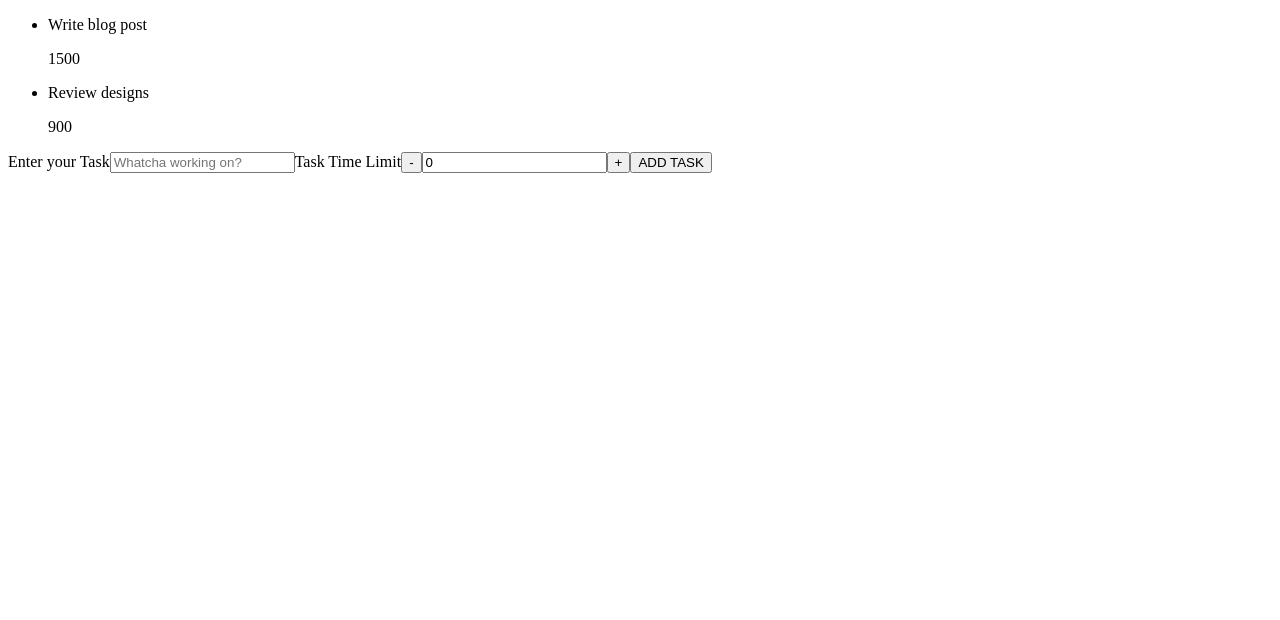
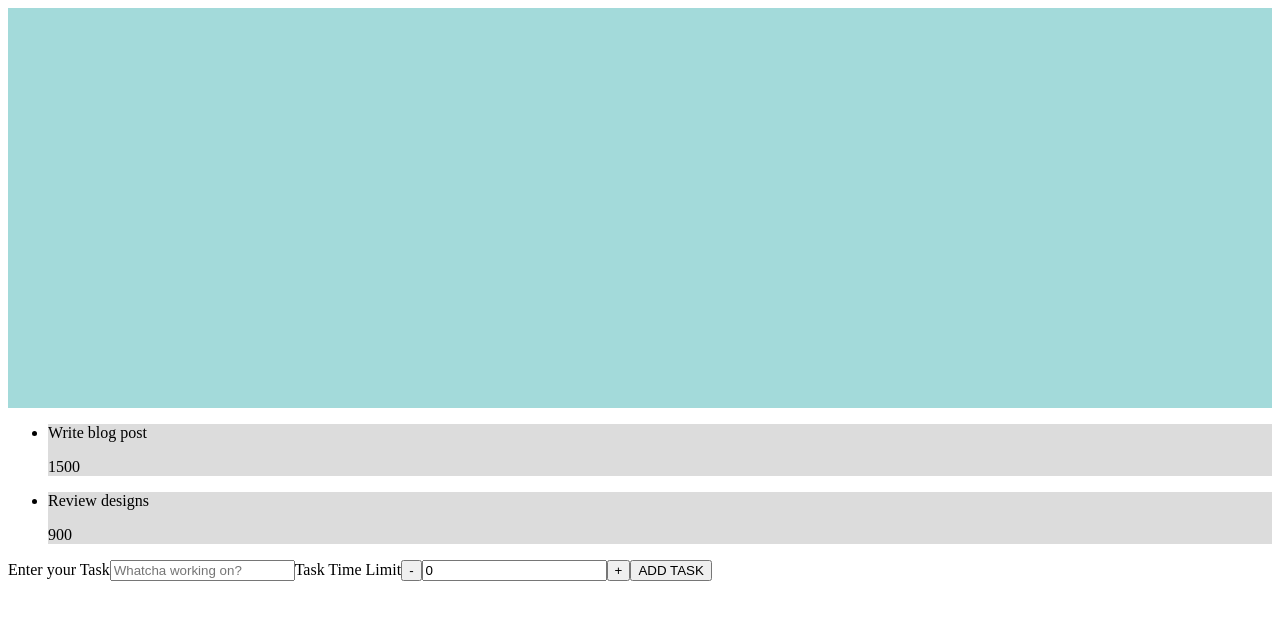
Before and after one commit to GaryWintle/kofun, a Next.js app: page / in a window 1280 px wide. Shown: the top 620 px of the page. Built offline with nearby package versions, Linux system fonts and the light colour scheme.

Commit message:
create working hero skeleton

```diff
--- a/src/app/page.js
+++ b/src/app/page.js
@@ -1,4 +1,4 @@
-import KofunApp from '@/components/KofunApp';
+import KofunApp from '@/components/KofunApp/KofunApp';
 
 export default function Home() {
   return (
--- a/src/components/KofunApp.jsx
+++ b/src/components/KofunApp/KofunApp.jsx
@@ -1,9 +1,10 @@
 'use client';
 
 import { useReducer } from 'react';
-import timerReducer, { timerInitialState } from '../reducer/timerReducer';
-import TaskList from '@/components/TaskList';
-import TaskForm from '@/components/TaskForm';
+import timerReducer, { timerInitialState } from '@/reducer/timerReducer';
+import styles from '@/components/KofunApp/KofunApp.module.css';
+import TaskList from '@/components/TaskList/TaskList';
+import TaskForm from '@/components/TaskForm/TaskForm';
 import useTimer from '@/hooks/useTimer';
 
 const KofunApp = () => {
@@ -19,8 +20,14 @@ const KofunApp = () => {
     dispatch({ type: 'ADD_TASK', payload: newTask });
   };
 
+  const heroTask = state.tasks.find((task) => task.id === state.activeTaskId);
+
   return (
     <div>
+      <header className={styles.container}>
+        <div className={styles.heroText}>{heroTask?.text}</div>
+        <div className={styles.heroTime}>{heroTask?.remainingTime}</div>
+      </header>
       <TaskList state={state} dispatch={dispatch} />
       <TaskForm
         tasks={state.tasks}
--- /dev/null
+++ b/src/components/KofunApp/KofunApp.module.css
@@ -0,0 +1,12 @@
+/* hero section */
+.container {
+  height: 50vh;
+  background-color: rgb(163, 218, 218);
+}
+
+.heroText {
+  font-size: 50px;
+}
+.heroTime {
+  font-size: 80px;
+}
--- a/src/components/TaskList.jsx
+++ b/src/components/TaskList/TaskList.jsx
@@ -1,9 +1,14 @@
+import styles from '@/components/TaskList/TaskList.module.css';
+
 const TaskList = ({ state, dispatch }) => {
   return (
     <ul>
       {state.tasks.map((task) => (
         <li
           key={task.id}
+          className={
+            state.activeTaskId === task.id ? styles.selectedPoop : styles.poop
+          }
           onClick={() => {
             dispatch({ type: 'SELECT_TASK', payload: task.id });
           }}
--- /dev/null
+++ b/src/components/TaskList/TaskList.module.css
@@ -0,0 +1,7 @@
+.poop {
+  background-color: gainsboro;
+}
+
+.selectedPoop {
+  background-color: blueviolet;
+}
```
Also changed, not shown: src/components/TaskForm/TaskForm.jsx (renamed from src/components/TaskForm.jsx).
